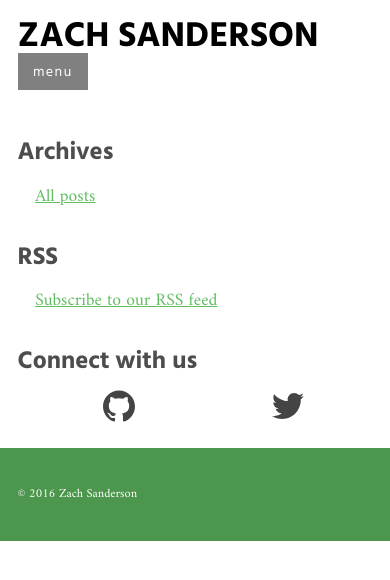
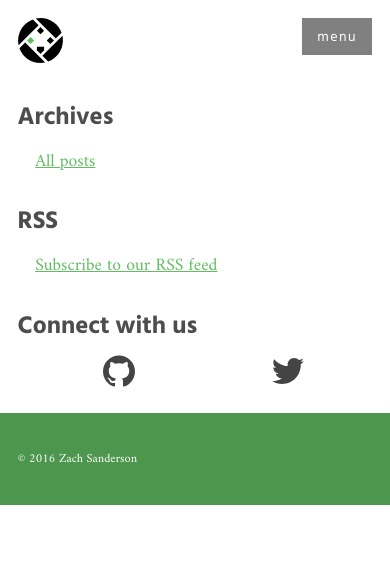
Before and after one commit to zachsanderson/words, a Jekyll site: the page built from index.html, in a window 390 px wide. Shown: the top 580 px of the page. Built offline with Jekyll 4.4.1, drawn with Linux system fonts in a browser that asks for light colours; the list of posts is cut into pages by our own code.

Commit message:
Created .svg logo in assets folder and added to header on mobile

```diff
--- a/_layouts/default.html
+++ b/_layouts/default.html
@@ -21,7 +21,20 @@
 </head>
 <body>
 <header role="banner" class="page-header" id="top">
- <h1>{{site.title}}</h1>
+  <div class="container">
+  <a class="logo" href="/">
+    <svg xmlns="http://www.w3.org/2000/svg" viewBox="0 0 502 502">
+      <path d="M165.9,15.9C69.7,50.7,1,142.8,1,251c0,17.9,1.9,35.3,5.5,52.1L229.8,79.8L165.9,15.9z"/>
+      <path d="M486.1,165.9C451.3,69.7,359.2,1,251,1c-17.9,0-35.3,1.9-52.1,5.5l223.3,223.3L486.1,165.9z"/>
+      <path d="M495.5,198.9L272.2,422.2l63.9,63.9C432.3,451.3,501,359.2,501,251C501,233.1,499.1,215.7,495.5,198.9z"/>
+      <path d="M15.9,336.1C50.7,432.3,142.8,501,251,501c17.9,0,35.3-1.9,52.1-5.5L79.8,272.2L15.9,336.1z"/>
+      <rect id="secondbase" x="222.7" y="112.7" transform="matrix(0.7071 -0.7071 0.7071 0.7071 -26.1859 218.7818)" width="56.6" height="56.6"/>
+      <rect id="firstbase" x="332.7" y="222.7" transform="matrix(-0.7071 0.7071 -0.7071 -0.7071 793.7493 173.2183)" width="56.6" height="56.6"/>
+      <rect id="thirdbase" x="112.7" y="222.7" transform="matrix(-0.7071 0.7071 -0.7071 -0.7071 418.1859 328.7817)" width="56.6" height="56.6"/>
+      <polygon id="homeplate" points="211,361 251,401 291,361 291,321 211,321     "/>
+    </svg>
+  </a>
+  <h1>{{site.title}}</h1>
  <!--<p>{{site.tagline}}</p>-->
 <input type="checkbox" id="menu-toggle">
 <label for="menu-toggle" class="toggle-label"><span>menu</span></label>
@@ -32,6 +45,8 @@
   <li><a href="{{site.baseurl}}/words/" title="Blog">Words</a></li>
   <li><a href="{{site.baseurl}}/photos/" title="Photos">Photos</a></li>
   </ul>
+</nav>
+  </div>
 </header>
 {{content}}
   {% if page.id %}
--- a/css/main.css
+++ b/css/main.css
@@ -356,12 +356,31 @@ header h1 {
 	margin: 0;
 	text-transform: uppercase;
     float: left;
+    display: none;
 }
 header p {
 	font: 1em 'Hind Siliguri', 'Helvetica Narrow', Arial, sans-serif;
 	font-weight: 400;
 	color: #808080;
 	text-transform: uppercase;
+}
+header .logo {
+    display: inline;
+}
+/* Wrap header in .container for positioning of SVG*/
+.page-header .container {
+    position: relative;
+}
+.page-header .logo {
+    position: absolute;
+    float: left;
+    left: 0;
+    top: 0;
+    height: 45px;
+    width: 45px;
+}
+.page-header .logo svg {
+
 }
 /* --------------------------------------------------
    top navigation styles
@@ -709,13 +728,14 @@ dd{
 }
 }
 
-@media only screen and (max-width: 475px) {
-
-.toggle-label {
-    float: left;
-    clear: both;
+@media only screen and (min-width: 476px) {
+/*Hide logo and display name on larger than mobile screen*/
+header .logo {
+    display: none;
 }
-
+header h1 {
+    display: inline;
+}
 }
 
 /* --------------------------------------------------
@@ -757,7 +777,7 @@ nav {
 -----------------------------------------------------*/
 header h1 {
 	font-size: 2.5em;
-    position: absolute;
+    float: left;
 }
 header p {
 	font: 1em 'Hind Siliguri', 'Helvetica Narrow', Arial, sans-serif;
@@ -836,3 +856,11 @@ header h1 {
 
 
 }
+
+/* ---------------------------------------------------
+    SVG styling
+    --------------------------------------------------*/
+
+#thirdbase {
+    fill: #61BD61;
+}
```
Also changed, not shown: assets/ruleofthird.svg (added), 1 other file.
